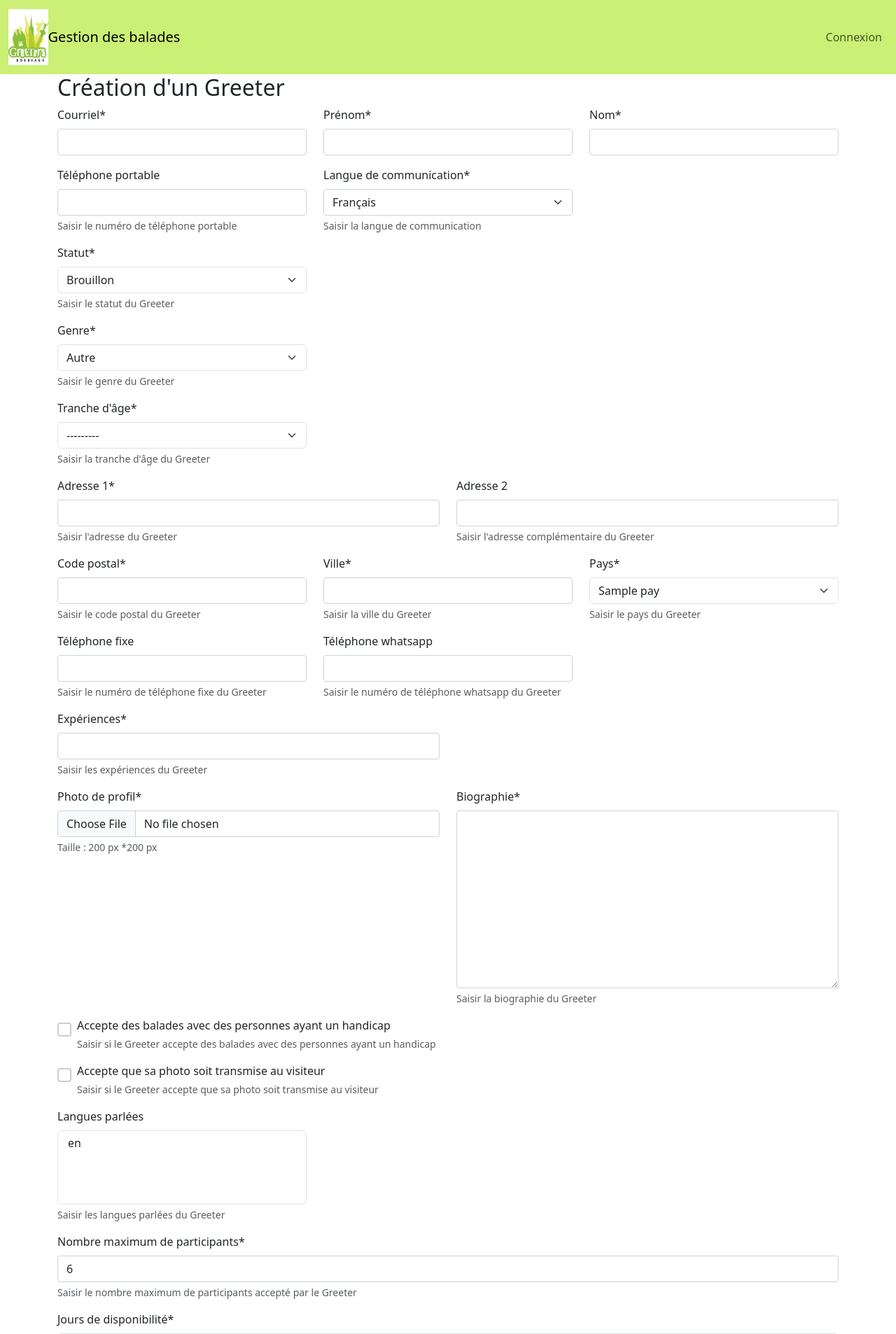
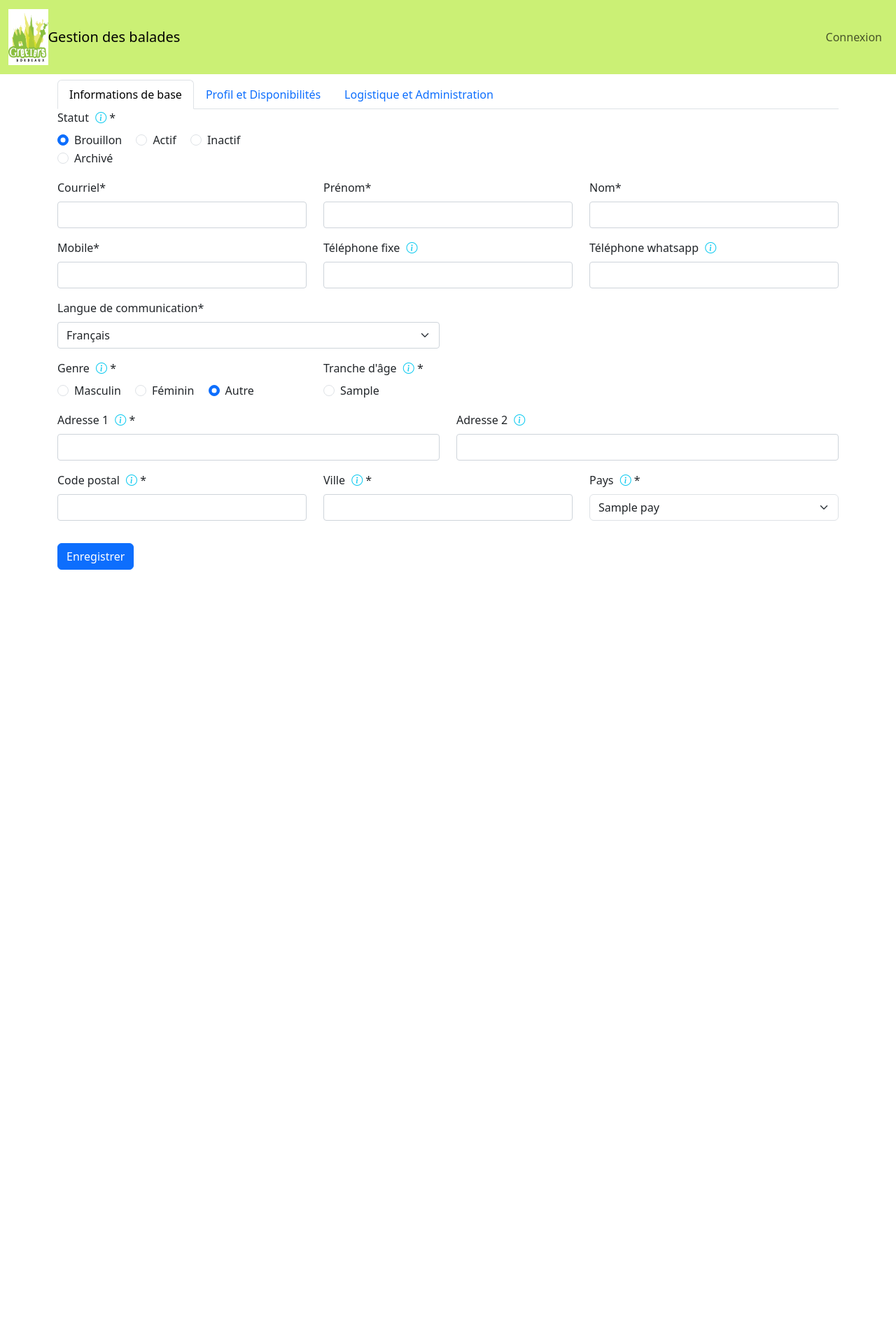
Before and after one commit to BdxGreeters/BdxGreet, a Django app: page /fr/greeter/create/ in a window 1280 px wide. Shown: the top 1906 px of the page at 70% size. After the commit the page ends 814 px from the top, so only its background shows below. Run offline with Django 5.2, Linux system fonts and the light colour scheme; tables that the repository leaves empty hold one stand-in row (values such as "Sample post"); some libraries are stand-ins or nearby versions.

Commit message:
20260109_Form_Greeter

```diff
--- a/destination/forms.py
+++ b/destination/forms.py
@@ -93,6 +93,7 @@ class DestinationForm(HelpTextTooltipMixin, CommaSeparatedFieldMixin, forms.Mode
         self.is_update=kwargs.pop('is_update', False)
 
         super().__init__(*args, **kwargs)
+
 
         # Si on est en mode mise à jour et que l'instance a un cluster, pré-remplir et désactiver le champ code_cluster
         if self.is_update and self.instance and self.instance.code_cluster:
--- a/destination/models.py
+++ b/destination/models.py
@@ -39,7 +39,7 @@ class Destination(models.Model):
     matcher_dest=models.ForeignKey(User,on_delete=models.SET_NULL,related_name="matcher_name_dest",null=True, verbose_name=_("Nom du gestionnaire"),help_text=_("Saisir le nom du gestionnaire de la destination"))
     matcher_alt_dest=models.ForeignKey(User,on_delete=models.SET_NULL, related_name="matcher_alt_name_dest", blank=True, null=True,verbose_name=_("Nom du gestionnaire alternatif"),help_text=_("Saisir le nom du gestionnaire alternatif de la destination"))
     finance_dest=models.ForeignKey(User,on_delete=models.SET_NULL,related_name="finance_name_dest",null=True,verbose_name=_("Nom du gestionnaire financier"),help_text=_("Saisir le nom du gestionnaire financier de la destination"))
-    list_places_dest=models.ManyToManyField('List_places',blank=True,verbose_name=_("Lieux ou thèmes"),help_text=_("Sélectionner les lieux ou thèmes de la destination"))
+    list_places_dest=models.ManyToManyField('List_places',related_name='destinations',blank=True,verbose_name=_("Lieux ou thèmes"),help_text=_("Sélectionner les lieux ou thèmes de la destination"))
     max_lp_dest=models.IntegerField(default=1, verbose_name=_("Nombre maximum de lieux ou thèmes"), help_text=_("Saisir le nombre maximum de lieux ou thèmes par le visiteur"))
     mini_lp_dest=models.IntegerField(default=1, verbose_name=_("Nombre minimum de lieux ou thèmes"), help_text=_("Saisir le nombre minimum de lieux ou thèmes par le visiteur"))
     max_interest_center_dest=models.IntegerField(default=1, verbose_name=_("Nombre maximum de centres d'intérêts"), help_text=_("Saisir le nombre maximum de centres d'intérêts par le visiteur"))
--- a/greeters/forms.py
+++ b/greeters/forms.py
@@ -1,4 +1,5 @@
 from django import forms
+from django.conf import settings
 from django.utils.translation import gettext_lazy as _
 from crispy_forms.bootstrap import (InlineCheckboxes, InlineRadios, Tab,
                                     TabHolder)
@@ -12,42 +13,23 @@ from crispy_forms.layout import (HTML, Column, Div, Field, Fieldset, Hidden,
 from django import forms
 from django.contrib.auth import get_user_model
 from core.mixins import CommaSeparatedFieldMixin, HelpTextTooltipMixin
+from crispy_forms.bootstrap import TabHolder, Tab
+
 
 User=get_user_model()
 
-class CustomUserCreationForm(HelpTextTooltipMixin,forms.ModelForm):
-    class Meta:
-        model = CustomUser
-        fields = (
-            'email',
-            'first_name',
-            'last_name',
-            'cellphone',
-            'lang_com'
-                  )
-        widgets = {
-            'email': forms.EmailInput(attrs={'class': 'form-control'}),
-            'lang_com': forms.Select(attrs={'class': 'form-control'}),
-        }
-    def __init__(self, *args, **kwargs):
-        super().__init__(*args, **kwargs)
-        self.helper = FormHelper()
-        self.helper.form_tag = False # IMPORTANT: Empêche Crispy de générer une balise <form>
-        self.helper.layout = Layout(
-            Row(
-                Column('email', css_class='col-md-4'),
-                Column('first_name', css_class='col-md-4'),
-                Column('last_name', css_class='col-md-4'),
-            ),
-            Row(
-                Column('cellphone', css_class='col-md-4'),
-                Column('lang_com', css_class='col-md-4'),
-            ),
+class GreeterCombinedForm(HelpTextTooltipMixin, forms.ModelForm):
+    # On définit ici les champs de CustomUser que l'on veut ajouter au formulaire Greeter
+    email = forms.EmailField(label=_("Email"))
+    first_name = forms.CharField(label=_("Prénom"))
+    last_name = forms.CharField(label=_("Nom"))
+    cellphone = forms.CharField(label=_("Mobile"))
+    lang_com = lang_com = forms.ChoiceField(
+        label=_("Langue de communication"),
+        choices=settings.LANGUAGES,
+        initial=settings.LANGUAGE_CODE, # Optionnel : définit la langue par défaut du site
+        widget=forms.Select(attrs={'class': 'form-control'}) )# Adaptez selon vos choix
 
-        )
-
-
-class GreeterCreationForm(HelpTextTooltipMixin,forms.ModelForm):
     class Meta:
         model = Greeter
         fields = (
@@ -79,87 +61,94 @@ class GreeterCreationForm(HelpTextTooltipMixin,forms.ModelForm):
             'name_correcteur_greeter',
             'correction_greeter',
         )
-    widgets = {
+
+        widgets = {
         'statut_greeter': forms.RadioSelect(),
         'genre_greeter': forms.RadioSelect(),
         'age_greeter': forms.RadioSelect(),
-    }
+        'experiences_greeters': forms.CheckboxSelectMultiple(),
+        'disponibility_day_greeter': forms.CheckboxSelectMultiple(),
+        'disponibility_time_greeter': forms.CheckboxSelectMultiple(),
+        }
+
 
     def __init__(self, *args, **kwargs):
         super().__init__(*args, **kwargs)
+        self.apply_tooltips()
         self.helper = FormHelper()
-        self.helper.form_tag= False
+        self.helper.form_tag = True # On l'active ici car c'est le formulaire principal
         self.helper.layout = Layout(
-            Row(
-                Column('statut_greeter', css_class='col-md-4'),
+            TabHolder(
+                # ONGLET 1 : Identité & Coordonnées (User + Greeter de base)
+                Tab(
+                    _('Informations de base'),
+                    Row(
+                        Column(InlineRadios('statut_greeter'), css_class='col-md-4'),
+                    ),
+                    Row(
+                        Column('email', css_class='col-md-4'),
+                        Column('first_name', css_class='col-md-4'),
+                        Column('last_name', css_class='col-md-4'),
+                    ),
+                    Row(
+                        Column('cellphone', css_class='col-md-4'),
+                        Column('landline_phone_greeter', css_class='col-md-4'),
+                        Column('whatsapp_phone_greeter', css_class='col-md-4'),
+                    ),
+                    Row(
+                        Column('lang_com', css_class='col-md-6'),
+                    ),
+                    Row(
+                        Column(InlineRadios('genre_greeter'), css_class='col-md-4'),
+                        Column('age_greeter', css_class='col-md-4'),
+                    ),
+                    Row(
+                        Column('adress1_greeter', css_class='col-md-6'),
+                        Column('adress2_greeter', css_class='col-md-6'),
+                    ),
+                    Row(
+                        Column('postalcode_greeter', css_class='col-md-4'),
+                        Column('city_greeter', css_class='col-md-4'),
+                        Column('country_greeter', css_class='col-md-4'),
+                    ),
+                    Row(
+
+                    ),
+                ),
+
+                # ONGLET 2 : Profil & Disponibilités
+                Tab(
+                    _('Profil et Disponibilités'),
+                    Row(
+                        Column(InlineCheckboxes('experiences_greeters'), css_class='col-md-8'),
+                        Column('photo', css_class='col-md-4'),
+                    ),
+                    Row(Column(Field('bio_greeter',rows=3), css_class='col-md-12')),
+                    Row(Column('langues_parlées_greeter', css_class='col-md-6')),
+                    Row(
+                        Column(InlineCheckboxes('disponibility_day_greeter'), css_class='col-md-6'),
+                        Column('disponibility_time_greeter', css_class='col-md-6'),
+                    ),
+                    Row(Column('frequency_greeter', css_class='col-md-4')),
+                ),
+
+                # ONGLET 3 : Détails logistiques & Correction
+                Tab(
+                    _('Logistique et Administration'),
+                    Row(Column('list_places_greeter', css_class='col-md-12')),
+                    Row(
+                        Column('arrival_greeter', css_class='col-md-6'),
+                        Column('departure_greeter', css_class='col-md-6'),
+                    ),
+                    Row(
+                        Column('interest_greeter', css_class='col-md-6'),
+                        Column('max_participants_greeter', css_class='col-md-6'),
+                    ),
+                    Row(
+                        Column('name_correcteur_greeter', css_class='col-md-6'),
+                        Column('correction_greeter', css_class='col-md-6'),
+                    ),
+                )
             ),
-            Row(
-                Column('genre_greeter', css_class='col-md-4'),
-            ),
-            Row(
-                Column('age_greeter', css_class='col-md-4'),
-            ),
-            Row(
-                Column('adress1_greeter', css_class='col-md-6'),
-                Column('adress2_greeter', css_class='col-md-6'),
-            ),
-            Row(
-                Column('postalcode_greeter', css_class='col-md-4'),
-                Column('city_greeter', css_class='col-md-4'),
-                Column('country_greeter', css_class='col-md-4'),
-            ),
-            Row(
-                Column('landline_phone_greeter', css_class='col-md-4'),
-                Column('whatsapp_phone_greeter', css_class='col-md-4'),
-            ),
-            Row(
-                Column('experiences_greeters', css_class='col-md-6'),
-            ),
-            Row(
-                Column('photo', css_class='col-md-6'),
-                Column('bio_greeter', css_class='col-md-6'),
-            ),
-            Row(
-                Column('handicap_greeter', css_class='col-md-12'),
-            ),
-            Row(
-                Column('visibily_greeter', css_class='col-md-12'),
-            ),
-            Row(
-                Column('langues_parlées_greeter', css_class='col-md-4'),
-            ),
-            Row(
-                Column('max_participants_greeter', css_class='col-md-12'),
-            ),
-            Row(
-                Column('disponibility_day_greeter', css_class='col-md-12'),
-            ),
-            Row(
-                Column('disponibility_time_greeter', css_class='col-md-12'),
-            ),
-
-            Row(
-                Column('frequency_greeter', css_class='col-md-12'),
-            ),
-            Row(
-                Column('comments_greeter', css_class='col-md-12'),
-            ),
-            Row(
-                Column('interest_greeter', css_class='col-md-12'),
-            ),
-            Row(
-                Column('list_places_greeter', css_class='col-md-12'),
-            ),
-            Row(
-                Column('arrival_greeter', css_class='col-md-12'),
-            ),
-            Row(
-                Column('departure_greeter', css_class='col-md-12'),
-            ),
-            Row(
-                Column('name_correcteur_greeter', css_class='col-md-12'),
-            ),
-            Row(
-                Column('correction_greeter', css_class='col-md-12'),
-            ),
+            Submit('submit', _('Enregistrer'), css_class='mt-3')
         )
--- a/greeters/models.py
+++ b/greeters/models.py
@@ -4,7 +4,8 @@ from django.contrib.auth.models import (AbstractBaseUser, BaseUserManager,
 from django.db import models
 from users.models import CustomUser
 from core.models import TrancheAge,LangueParlee, Pays, Periode
-
+from cluster.models import Experience_Greeter
+from django.utils import timezone
 from django.utils.translation import gettext_lazy as _
 
 
@@ -46,7 +47,7 @@ class Greeter(models.Model):
     landline_phone_greeter=models.CharField(max_length=20,default="",blank=True,null=True,verbose_name=_('Téléphone fixe'),help_text=_("Saisir le numéro de téléphone fixe du Greeter"))
     whatsapp_phone_greeter=models.CharField(max_length=20,default="",blank=True,null=True,verbose_name=_('Téléphone whatsapp'),help_text=_("Saisir le numéro de téléphone whatsapp du Greeter"))
     age_greeter=models.ForeignKey(TrancheAge, on_delete=models.PROTECT,verbose_name=_("Tranche d'âge"),help_text=_("Saisir la tranche d'âge du Greeter"))
-    experiences_greeters=models.CharField( max_length=300,default="",verbose_name=_('Expériences'),help_text=_("Saisir les expériences du Greeter"))
+    experiences_greeters=models.ManyToManyField(Experience_Greeter, blank=True,verbose_name=_('Expériences de Greeter'),help_text=_("Saisir les expériences de Greeter"))
     photo = models.ImageField (upload_to ='photos_profil/',default='photos_profil/default.jpg', verbose_name=_('Photo de profil'), help_text=_("Taille : 200 px *200 px"))
     bio_greeter=models.TextField(max_length=1500,default="",verbose_name=_('Biographie'),help_text=_("Saisir la biographie du Greeter"))
     handicap_greeter=models.BooleanField(default=False,verbose_name=_('Accepte des balades avec des personnes ayant un handicap'),help_text=_("Saisir si le Greeter accepte des balades avec des personnes ayant un handicap"))
--- a/greeters/urls.py
+++ b/greeters/urls.py
@@ -3,5 +3,5 @@ from django.urls import path
 from greeters import views as greeters_views
 
 urlpatterns = [
-    path ('greeter/create/', greeters_views.CreationGreeter.as_view(), name='greeter_create'),
+    path ('greeter/create/', greeters_views.GreeterCreateView.as_view(), name='greeter_create'),
 ]
--- a/greeters/views.py
+++ b/greeters/views.py
@@ -15,41 +15,44 @@ from django.views import View
 from PIL import Image
 
 from core.models import Email_Mailjet
-from greeters.forms import GreeterCreationForm, CustomUserCreationForm
+from greeters.forms import GreeterCombinedForm
 from greeters.models import Greeter
 from users.models import CustomUser
 from users.tasks import reset_password
-# Create your views here.
+from django.views.generic.edit import CreateView
+from django.urls import reverse_lazy
+from django.db import transaction
 
 User=get_user_model()
 
-class CreationGreeter(View):
+class GreeterCreateView(CreateView):
+    model = Greeter
+    form_class = GreeterCombinedForm
+    template_name = 'greeters/greeter_form.html'
+    success_url = reverse_lazy('greeter_list')
 
-   def get(self, request, *args, **kwargs):
-        user_form = CustomUserCreationForm()
-        greeter_form =GreeterCreationForm()
-        context =  {'user_form': user_form,'greeter_form':greeter_form,'title': _("Création d'un Greeter")}
-        return render(request, 'greeters/greeter_form.html', context)
+    def form_valid(self, form):
+        # On utilise une transaction pour s'assurer que si la création du
+        # Greeter échoue, l'utilisateur n'est pas créé (atomicité).
+        with transaction.atomic():
+            # 1. Création du CustomUser
+            # On extrait les données spécifiques à l'utilisateur du formulaire
+            user_data = {
+                'email': form.cleaned_data['email'],
+                'first_name': form.cleaned_data['first_name'],
+                'last_name': form.cleaned_data['last_name'],
+                'cellphone': form.cleaned_data['cellphone'],
+                'lang_com': form.cleaned_data['lang_com'],
+            }
+            # Note : Pensez à gérer le mot de passe ici si nécessaire
+            user = User.objects.create_user(**user_data)
 
-   def post(self, request, *args, **kwarg):
+            # 2. Création du Greeter
+            self.object = form.save(commit=False)
+            self.object.user = user  # On lie le Greeter à l'utilisateur créé
+            self.object.save()
 
-        if request.method =='POST':
-            user_form = CustomUserCreationForm(request.POST)
-            greeter_form = GreeterCreationForm(request.POST, request.FILES)
-            if user_form.is_valid() and greeter_form.is_valid():
-                user= user_form.save()
-                groupe=Group.objects.get(name='Greeter')
-                user.groups.add(groupe)
-                greeter=greeter_form.save(commit=False)
-                greeter.user =user
-                greeter.save()
-                img_path=os.path.join(settings.MEDIA_ROOT, str(greeter.photo.name))
-                img = Image.open(img_path)
-                img.thumbnail ((200,200))
-                img.save(img_path)
-                post_save.send(sender=CustomUser, instance=user, created=True, request=request)
-                greeter_form.save_m2m()
-                messages.success(request, _("Le Greeter {} a été créé. Un email lui a été envoyé pour définir son mot de passe.").format(user.email))
-                return redirect('user_list')
-        context =  {'user_form': user_form,'greeter_form':greeter_form,'title': _("Création d'un Greeter")}
-        return render(request, 'greeters/greeter_form.html', context)
+            # Important pour les relations ManyToMany (ex: langues_parlées)
+            form.save_m2m()
+
+        return super().form_valid(form)
--- a/templates/destination/destination_detail.html
+++ b/templates/destination/destination_detail.html
@@ -67,7 +67,10 @@
                         <div class="col-md-6">
                             <h4>{% trans "Lieux ou Thèmes" %}</h4>
                             <ul class="list-group list-group-flush">
-                                <li class="list-group-item"><strong>{% trans "Lieux ou thèmes:" %}</strong> {{ destination.list_places_dest }}</li>
+                                <li class="list-group-item"><strong>{% trans "Lieux ou thèmes:" %}</strong>
+                                   {% for list in destination.list_places_dest.all %}
+                                    {{ list }}{% if not forloop.last %}, {% endif %}
+                                {% endfor %}<br></li>
                                 <li class="list-group-item"><strong>{% trans "Minimum choix de lieux/thèmes:" %}</strong> {{ destination.mini_lp_dest }}</li>
                                 <li class="list-group-item"><strong>{% trans "Maximum choix de lieux/thèmes:" %}</strong> {{ destination.max_lp_dest }}</li>
                             </ul>
--- a/templates/greeters/greeter_form.html
+++ b/templates/greeters/greeter_form.html
@@ -15,21 +15,6 @@
     <h2>{{ title }}</h2>
     <form method="post" enctype="multipart/form-data">
         {% csrf_token %}
-        {% if user_form.errors %}
-        <div class="alert alert-danger">
-            <strong>Erreurs User :</strong>
-            {{ user_form.errors }}
-        </div>
-    {% endif %}
-
-    {% if greeter_form.errors %}
-        <div class="alert alert-danger">
-            <strong>Erreurs Greeter :</strong>
-            {{ greeter_form.errors }}
-        </div>
-    {% endif%}
-        {%  crispy user_form %}
-        {% crispy greeter_form %}
-        <button type="submit" class="btn btn-primary">{% trans "Enregistrer" %}</button>
+        {%  crispy form %}
     </form>
 {% endblock %}
```
Also changed, not shown: core/mixins.py (+6 -3 lines), destination/views.py (+53 -62 lines), destination/migrations/0035_alter_destination_list_places_dest_and_more.py (added), greeters/migrations/0008_remove_greeter_experiences_greeters_and_more.py (added).
